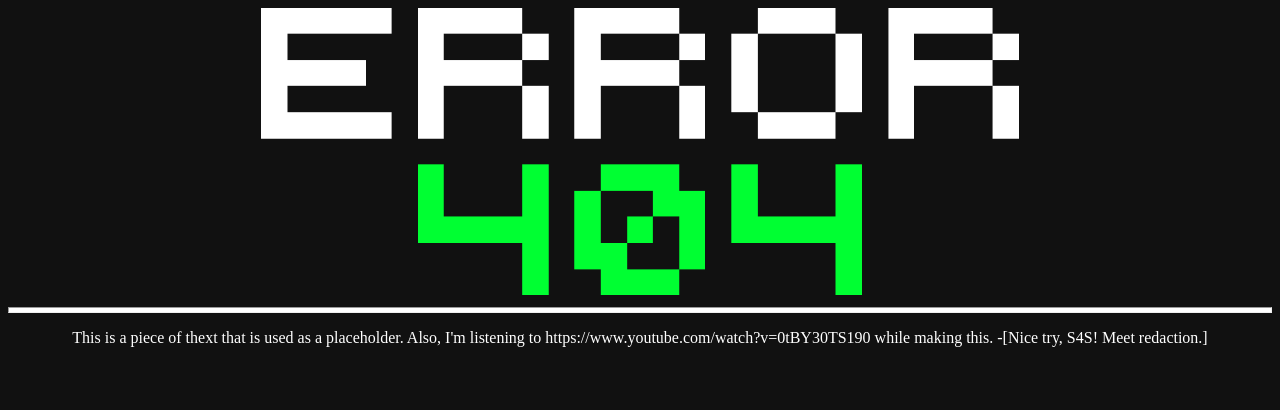
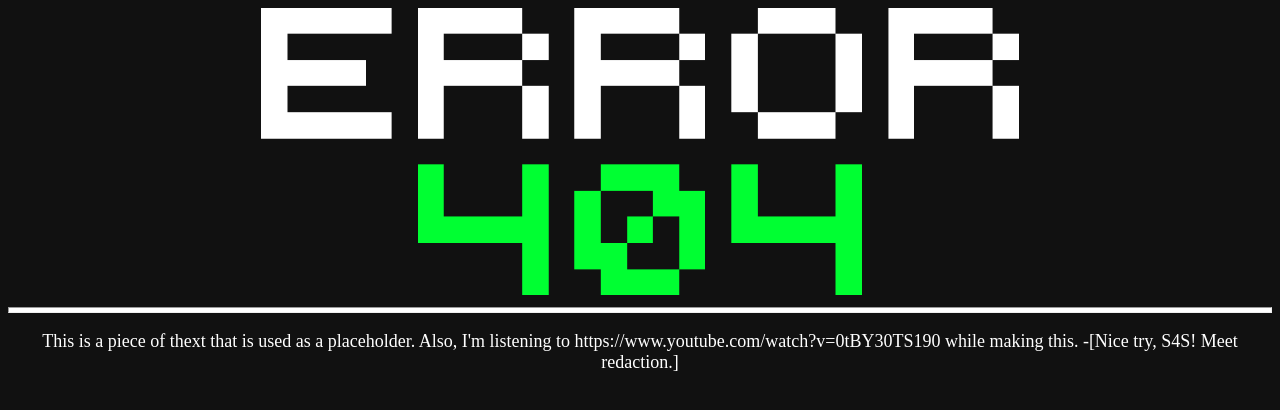
Before and after one commit to error404-hsvc/error404, a plain HTML site: page index.html in a window 1280 px wide. Drawn offline with Linux system fonts and the light colour scheme; a web font is replaced by a local one.

Commit message:
Update index.html

```diff
--- a/index.html
+++ b/index.html
@@ -8,7 +8,7 @@
     <div style="text-align: center">
       <img src="/img/logo.png" width="60%">
       <hr>
-      <font size="3">
+      <font size="4">
         <p>This is a piece of thext that is used as a placeholder. Also, I'm listening to https://www.youtube.com/watch?v=0tBY30TS190 while making this. -[Nice try, S4S! Meet redaction.]</p>
       </font>
     </div>
```
